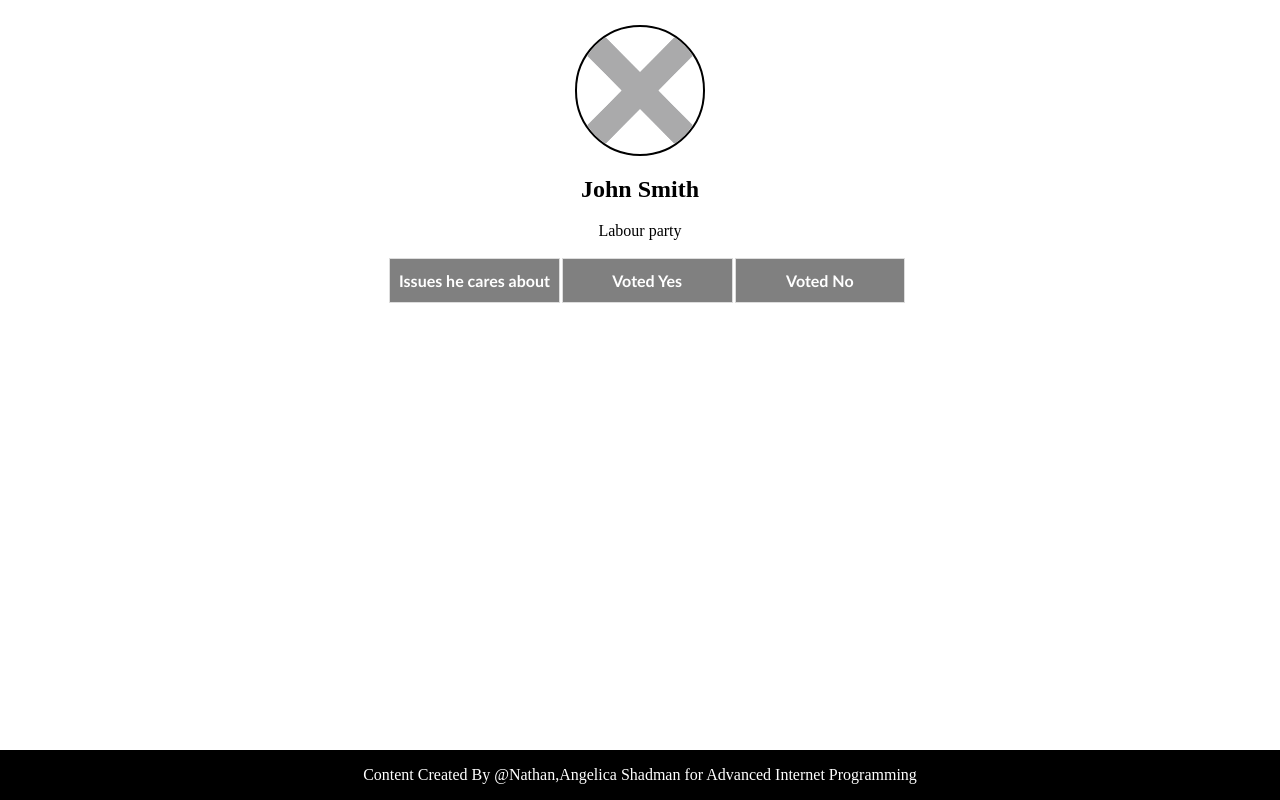
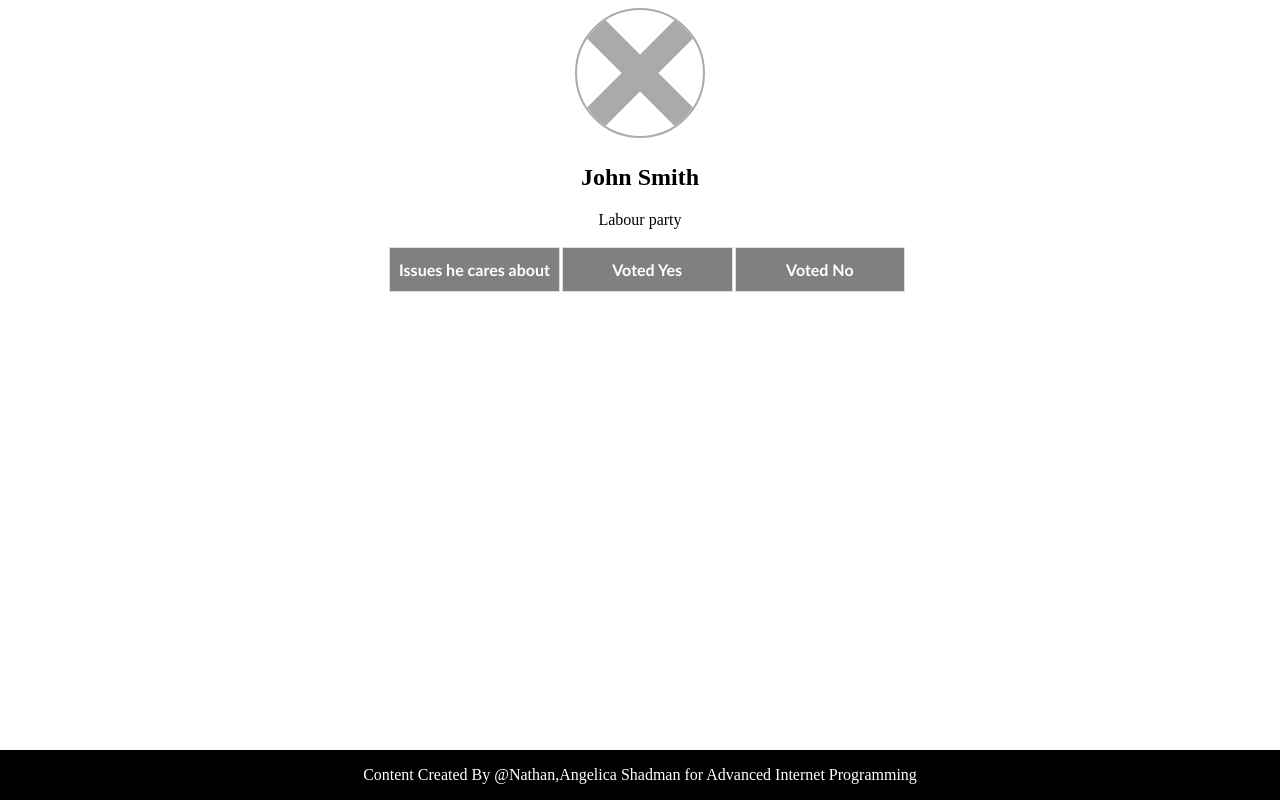
Before and after one commit to TheButchersBoy/members-of-parliament, a React (Create React App) app: page / in a window 1280 px wide. Shown: the top 800 px of the page. Built offline with nearby package versions, Linux system fonts and the light colour scheme; the HTML template or start-up script is replaced by a standard one.

Commit message:
Add Face component

```diff
--- /dev/null
+++ b/src/common/Face/Face.js
@@ -0,0 +1,18 @@
+import React, { Component } from "react";
+
+/**
+ * Available props
+ * source   -   source of image
+ */
+
+class Face extends Component {
+  render() {
+    return (
+      <div>
+        <img src={this.props.source} className="CircularImage" />
+      </div>
+    );
+  }
+}
+
+export default Face;
--- a/src/pages/singleMP/SingleMP.js
+++ b/src/pages/singleMP/SingleMP.js
@@ -1,13 +1,14 @@
 import React, { Component } from "react";
-import temp from "../../assets/temp.png";
-import ".//styles.css";
+import Face from "../../common/Face/Face";
+import tempImage from '../../assets/temp.png'
+import "./styles.css";
 
 class SingleMP extends Component {
   render() {
     return (
       <div>
+        <Face source={tempImage}/>
         <div className="SizeTitle">
-          <img src={temp} className="CircularImage" />
           <div className="MpHeadings">
             <h2>John Smith</h2>
             <p>Labour party</p>
--- a/src/pages/singleMP/styles.css
+++ b/src/pages/singleMP/styles.css
@@ -1,6 +1,6 @@
 .CircularImage {
   width: 10%;
-  border: 2px solid black;
+  border: 2px solid #aaaaab;
   border-radius: 50%;
 
   margin-left: auto;
```
